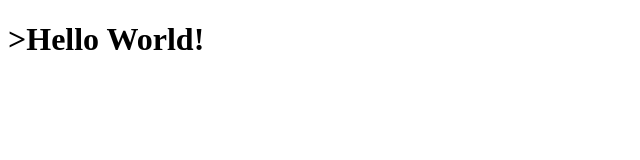
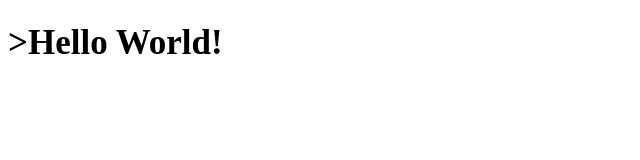
Before and after one commit to AlienExpress/Eugene, a plain HTML site: page index.html in a window 1280 px wide. Shown: the whole page, without its empty margins (0-640 px from the left). Drawn offline with Linux system fonts and the light colour scheme.

Commit message:
Update style.css

```diff
--- a/style.css
+++ b/style.css
@@ -1,4 +1,3 @@
-a {
-text-decoration: none;
-color: #000;
+h1 {
+font-size: 35px;
 }
```
